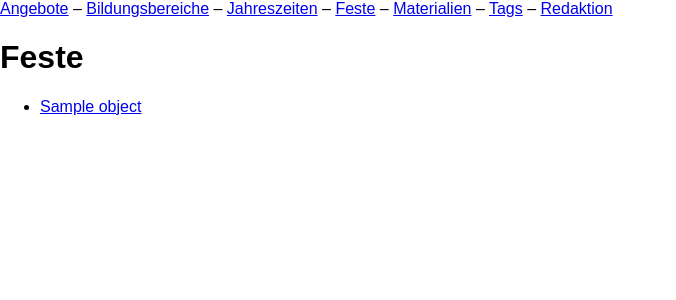
After one commit to leyhline/erzieherdatenbank, a Django app: template templates/activities/festival_list.html in a window 1280 px wide. The commit adds this page. Shown: the top 300 px of the page, without its empty margins (0-676 px from the left). Run offline with Django 3.2, Linux system fonts and the light colour scheme; the template is opened without the code that fills it: most values are stand-ins (such as "Sample title", 1, 10 or a date in 2020).

Commit message:
Wrote views and urlpatterns for festival model

```diff
--- a/templates/activities/activity_detail.html
+++ b/templates/activities/activity_detail.html
@@ -12,6 +12,7 @@
 <ul>{{ object.materialamount_set.all|unordered_list }}</ul>
 </p>
 <p><b>Jahreszeiten:</b> {{ object.seasons.all|join:", " }}</p>
+<p><b>Feste:</b> {{ object.festivals.all|join:", " }}</p>
 <p><b>Aktivität:</b> {{ object.setting|yesno:"Drinnen,Draußen,Drinnen und Draußen" }}</p>
 <p>{{ object.description|hashtagger|linebreaks }}</p>
 <p><b>Dateianhänge:</b>
--- a/templates/activities/base.html
+++ b/templates/activities/base.html
@@ -14,8 +14,10 @@
 	   <a href="{% url 'activities:activity-list' %}">Angebote</a> –
 	   <a href="{% url 'activities:foe-list' %}">Bildungsbereiche</a> –
 	   <a href="{% url 'activities:season-list' %}">Jahreszeiten</a> –
+       <a href="{% url 'activities:festival-list' %}">Feste</a> –
 	   <a href="{% url 'activities:material-list' %}">Materialien</a> –
-	   <a href="{% url 'activities:tag-list' %}">Tags</a>
+	   <a href="{% url 'activities:tag-list' %}">Tags</a> –
+       <a href="{% url 'admin:index' %}">Redaktion</a>
 	   {% endblock %}
 	</div>
 	<div id="content">
--- /dev/null
+++ b/templates/activities/festival_list.html
@@ -0,0 +1,12 @@
+{% extends "activities/base.html" %}
+
+{% block title %}Feste{% endblock %}
+{% block headline %}Feste{% endblock %}
+
+{% block content %}
+<ul>
+{% for object in object_list %}
+   <li><a href="{% url 'activities:festival-detail' object.id %}">{{ object.name }}</a></li>
+{% endfor %}
+</ul>
+{% endblock %}
--- a/urls.py
+++ b/urls.py
@@ -15,4 +15,6 @@ urlpatterns = [
     url(r'^jahreszeit/(?P<pk>[FSHW])/$', views.SeasonDetail.as_view(), name="season-detail"),
     url(r'^tag/$', views.TagList.as_view(), name="tag-list"),
     url(r'^tag/(?P<pk>[0-9]+)/$', views.TagDetail.as_view(), name="tag-detail"),
+    url(r'^fest/$', views.FestivalList.as_view(), name="festival-list"),
+    url(r'^fest/(?P<pk>[0-9]+)/$', views.FestivalDetail.as_view(), name="festival-detail"),
 ]
```
Also changed, not shown: templates/activities/festival_detail.html (added, +12 -0 lines), views.py (+7 -1 lines).
